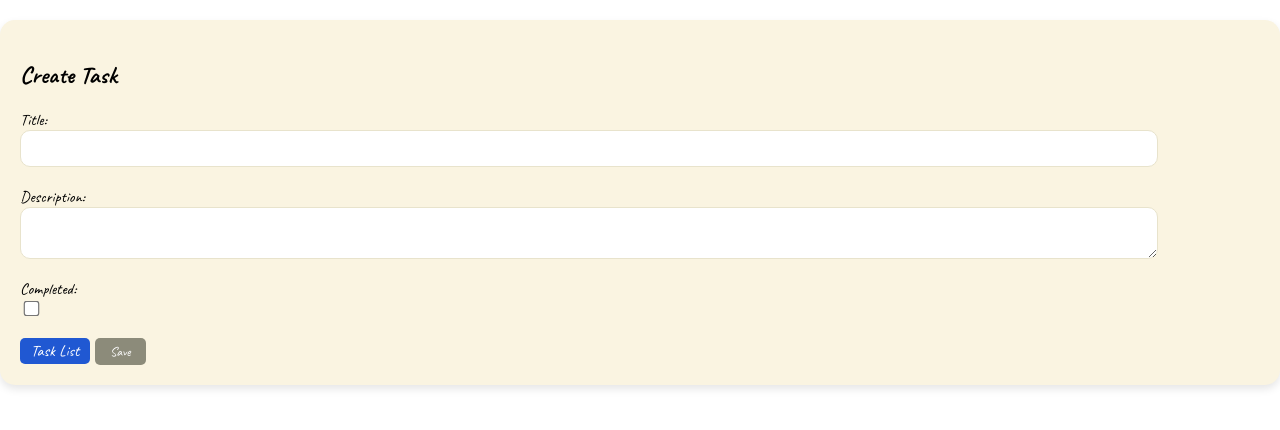
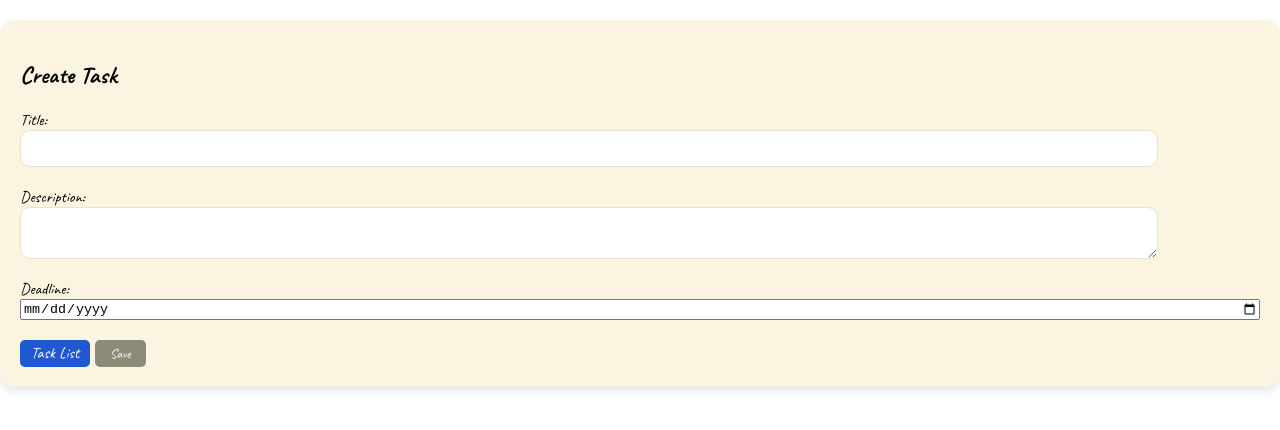
Before and after one commit to daisuke-w/taskmanager_java, a React (Create React App) app in the folder frontend/: page /task/new in a window 1280 px wide. Shown: the top 430 px of the page. Built offline with nearby package versions, Linux system fonts and the light colour scheme.

Commit message:
タスク作成時の変更
・チェックボックスを削除
・期限を追加

```diff
--- a/frontend/src/components/TaskForm.js
+++ b/frontend/src/components/TaskForm.js
@@ -9,7 +9,7 @@ const TaskForm = () => {
   const { id } = useParams();
   const navigate = useNavigate();
 
-  const [task, setTask] = useState({ title: '', description: '', completed: false });
+  const [task, setTask] = useState({ title: '', description: '', deadline: '', completed: false });
 
   useEffect(() => {
     if (id) {
@@ -27,9 +27,8 @@ const TaskForm = () => {
   }, [id]);
 
   const handleChange = (e) => {
-    const { name, value, checked, type } = e.target;
-    const newValue = type === 'checkbox' ? checked : value || '';
-    setTask({ ...task, [name]: newValue });
+    const { name, value } = e.target;
+    setTask({ ...task, [name]: value });
 };
 
   const handleSubmit = async (e) => {
@@ -61,8 +60,8 @@ const TaskForm = () => {
       </label>
       <br />
       <label>
-        Completed:
-        <input type="checkbox" name="completed" checked={task.completed} onChange={handleChange} />
+        Deadline:
+        <input type="date" name="deadline" max="9999-12-31" value={task.deadline} onChange={handleChange}/>
       </label>
       <br />
       <Button as="a" href="/" className="task-list-button">Task List</Button>
```
